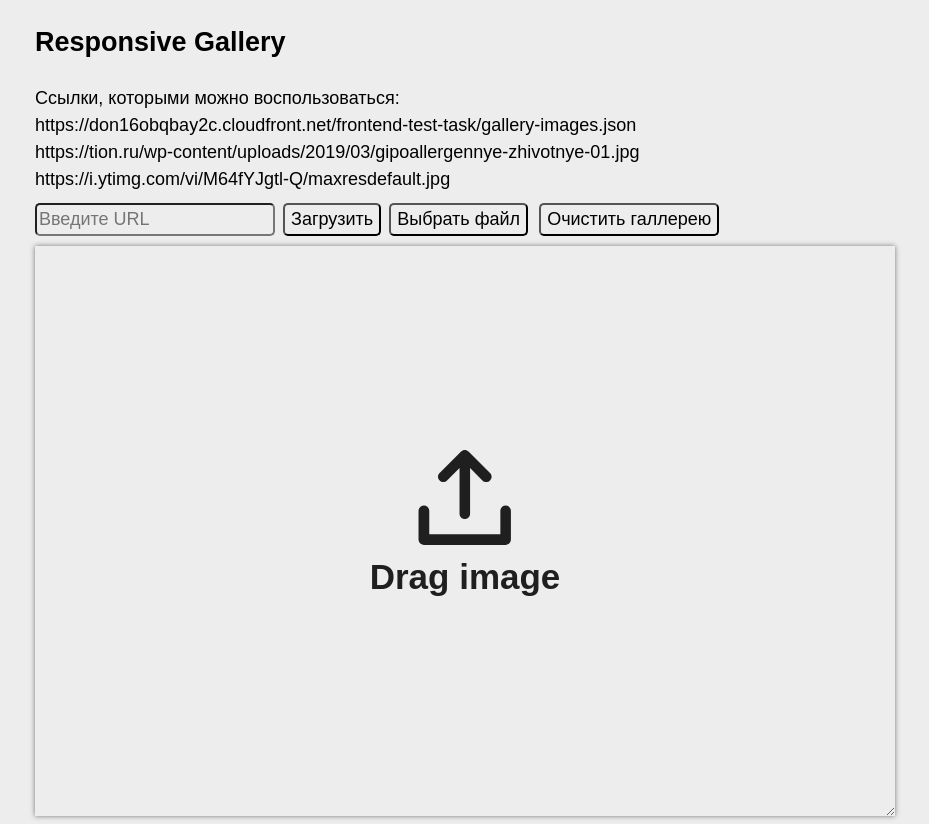
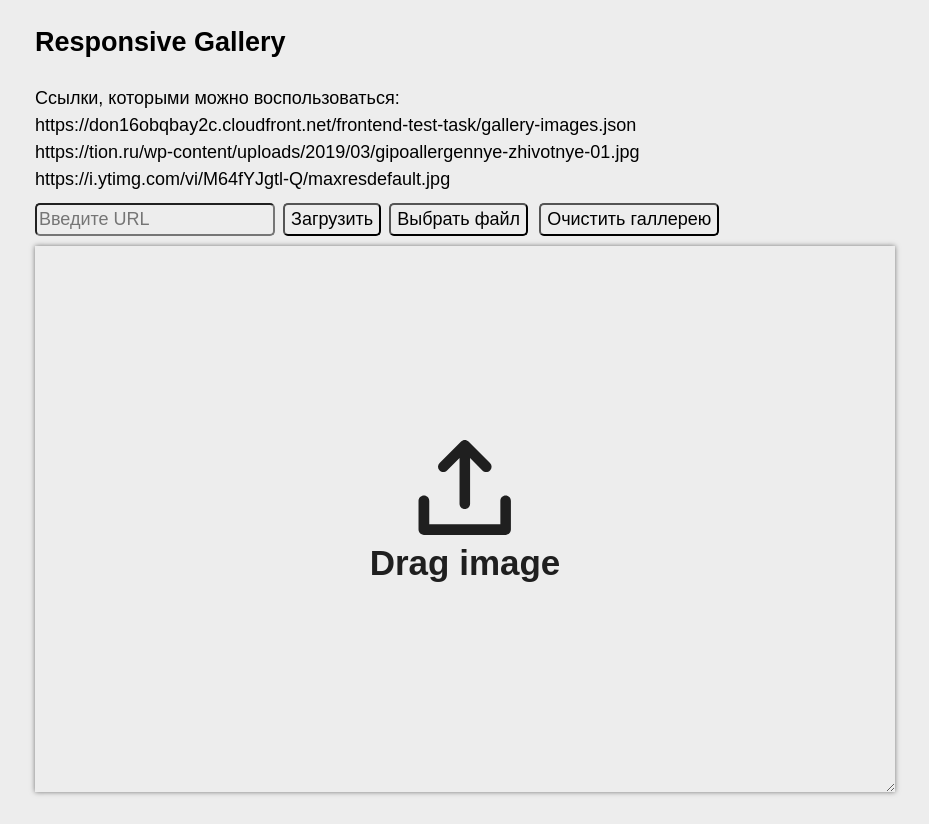
Before and after one commit to VadimShushpanov/EcwidResponsiveGallery.github.io, a plain HTML site: page index.html in a window 1280 px wide. Shown: the whole page, without its empty margins (175-1104 px from the left). After the commit the page ends 800 px from the top, so only its background shows below. Drawn offline with nearby package versions, Linux system fonts and the light colour scheme.

Commit message:
Update style.css

```diff
--- a/css/style.css
+++ b/css/style.css
@@ -60,8 +60,8 @@ input[type=button]:hover {
 .gallery__content {
   max-width: 850px;
   min-width: 310px;
-  min-height: 70vh;
-  max-height: 70vh;
+  min-height: 67vh;
+  max-height: 67vh;
   padding-top: 5px;
   box-shadow: 0 0 5px rgba(0, 0, 0, 0.5);
   resize: both;
```
